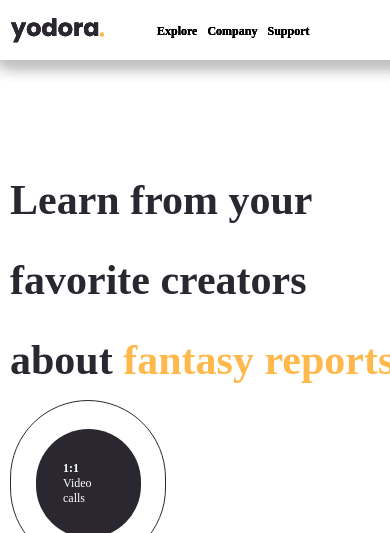
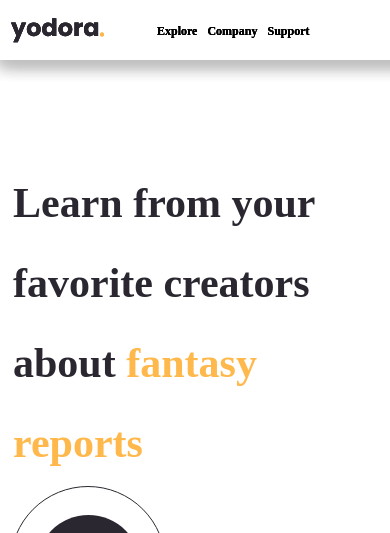
Before and after one commit to rajarammanikanta/Yadora-react-app, a React (Create React App) app: page / in a window 390 px wide. Shown: the top 533 px of the page. Built offline with nearby package versions, Linux system fonts and the light colour scheme.

Commit message:
First Commmit

```diff
--- a/src/components/Home/index.css
+++ b/src/components/Home/index.css
@@ -176,7 +176,8 @@
     font-size: 42px;
     font-style: normal;
     font-weight: 700;
-    line-height: 80px; /* 111.111% */
+    line-height: 80px;
+    margin: 3px 3px 3px 3px; /* 111.111% */
     }
 
     .video-calls-second{
```
